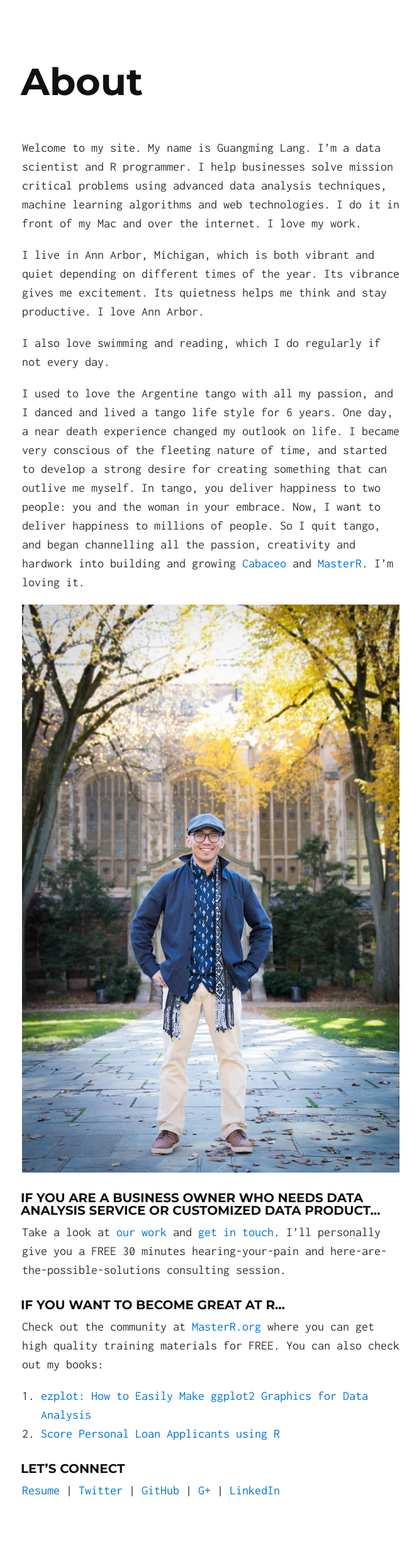
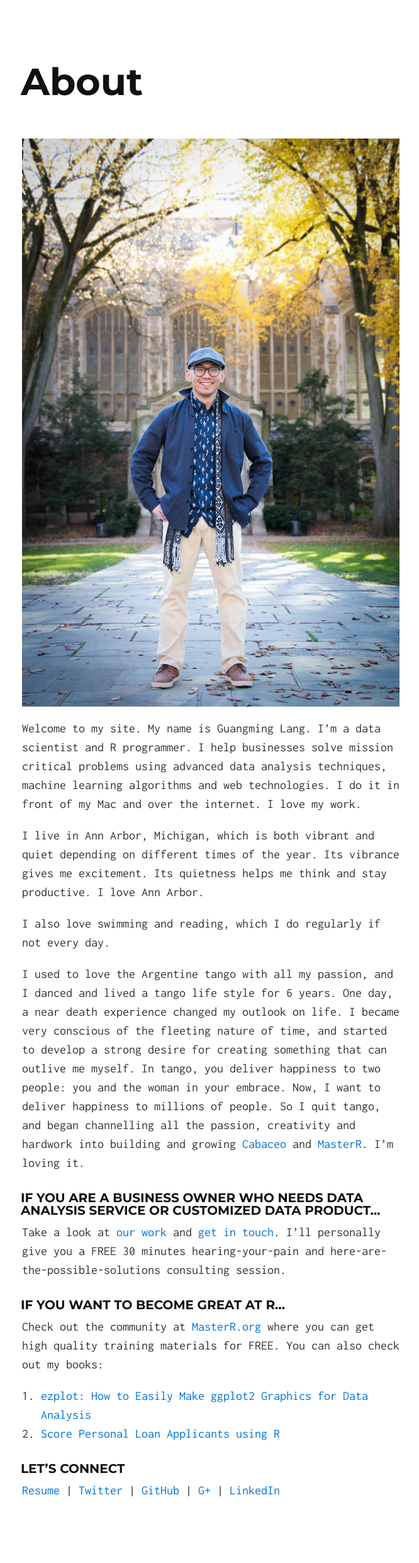
Before and after one commit to gmlang/gmlang.github.io, a Jekyll site: the page built from index.md, in a window 1280 px wide. Shown: the whole page at 63% size, without its empty margins (305-971 px from the left). Built offline with Jekyll 4.4.1, drawn with Linux system fonts in a browser that asks for light colours.

Commit message:
no message

```diff
--- a/index.md
+++ b/index.md
@@ -1,6 +1,7 @@
 ---
 layout: default
 ---
+![](image/gmlang.jpg)
 
 Welcome to my site. My name is Guangming Lang. I'm a data scientist and R programmer. I help businesses solve mission critical problems using advanced data analysis techniques, machine learning algorithms and web technologies. I do it in front of my Mac and over the internet. I love my work.
 
@@ -9,8 +10,6 @@ I live in Ann Arbor, Michigan, which is both vibrant and quiet depending on diff
 I also love swimming and reading, which I do regularly if not every day.
 
 I used to love the Argentine tango with all my passion, and I danced and lived a tango life style for 6 years. One day, a near death experience changed my outlook on life. I became very conscious of the fleeting nature of time, and started to develop a strong desire for creating something that can outlive me myself. In tango, you deliver happiness to two people: you and the woman in your embrace. Now, I want to deliver happiness to millions of people. So I quit tango, and began channelling all the passion, creativity and hardwork into building and growing [Cabaceo](http://cabaceo.com/) and [MasterR](http://masterr.org). I'm loving it.
-
-![](image/gmlang.jpg)
 
 ### If you are a business owner who needs data analysis service or customized data product...
 
```
